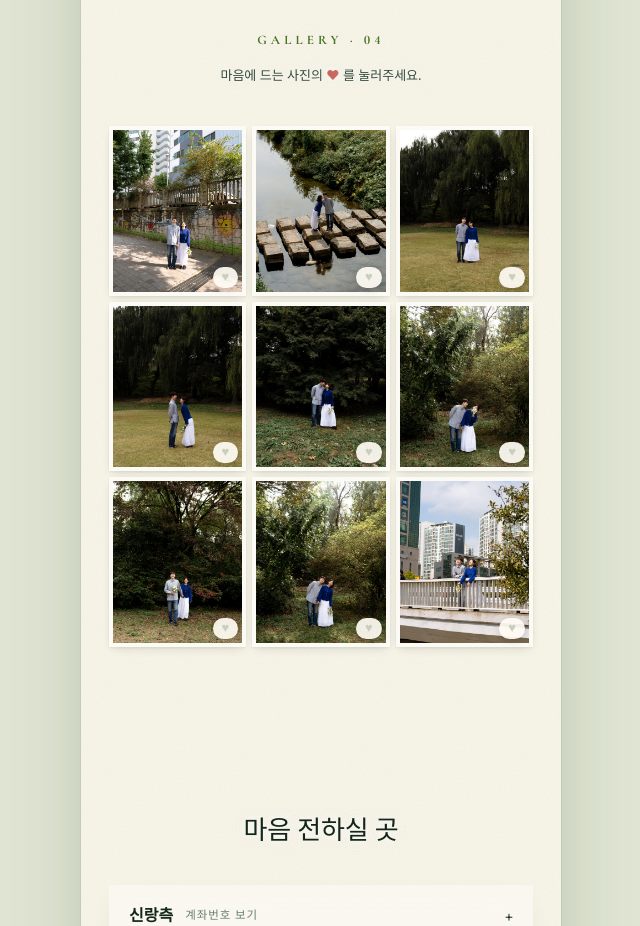
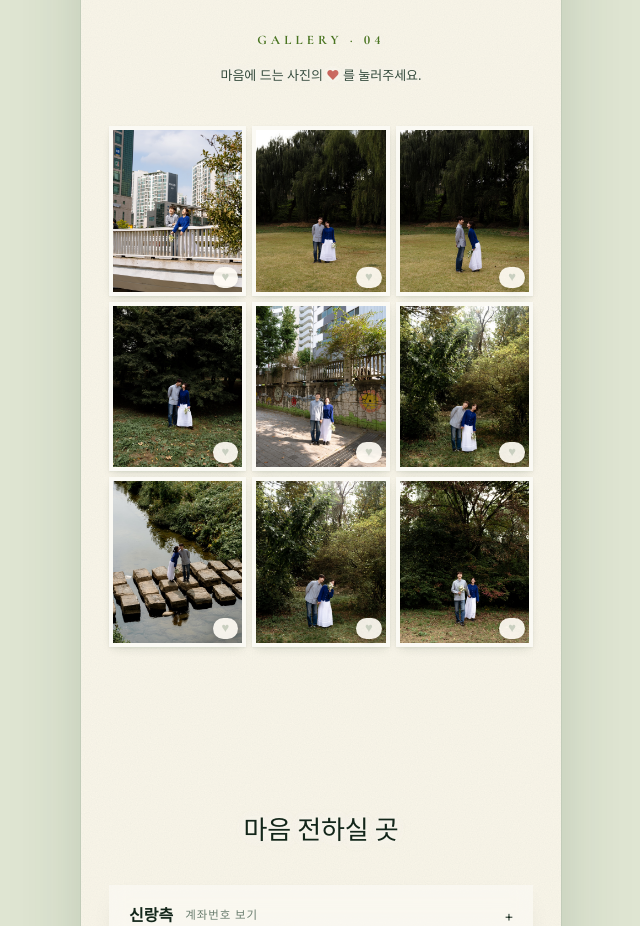
Before and after one commit to SkyllerHaneul/seri-wedding, a plain HTML site: page index.html in a window 1280 px wide. Shown: the part 3360-4286 px from the top of the page, without its empty margins (319-959 px from the left). Drawn offline with nearby package versions, Linux system fonts and the light colour scheme; a web font is replaced by a local one.

Commit message:
Shuffle gallery order on every page load
Co-Authored-By: Claude Opus 5.5 <noreply@anthropic.com>

```diff
--- a/index.html
+++ b/index.html
@@ -249,6 +249,6 @@
   </script>
 
   <script src="data.js?v=25"></script>
-  <script src="script.js?v=23"></script>
+  <script src="script.js?v=24"></script>
 </body>
 </html>
--- a/script.js
+++ b/script.js
@@ -149,7 +149,12 @@
 
     // Hero is always the configured main photo (no like-based swapping)
     const displayHero = data.mainPhoto;
-    const displayGallery = data.gallery;
+    // Random order on every page load (Fisher–Yates on a copy)
+    const displayGallery = [...data.gallery];
+    for (let i = displayGallery.length - 1; i > 0; i--) {
+      const j = Math.floor(Math.random() * (i + 1));
+      [displayGallery[i], displayGallery[j]] = [displayGallery[j], displayGallery[i]];
+    }
     if (heroImg) {
       heroImg.src = displayHero;
       const z = data.heroZoom;
@@ -180,7 +185,7 @@
     const persistLiked = () =>
       localStorage.setItem("wedding_likes", JSON.stringify([...liked]));
 
-    // Render gallery thumbs + heart buttons (fixed order)
+    // Render gallery thumbs + heart buttons (shuffled order)
     displayGallery.forEach((src, i) => {
       const id = idFor(src);
       const count = counts.get(id) || 0;
```
